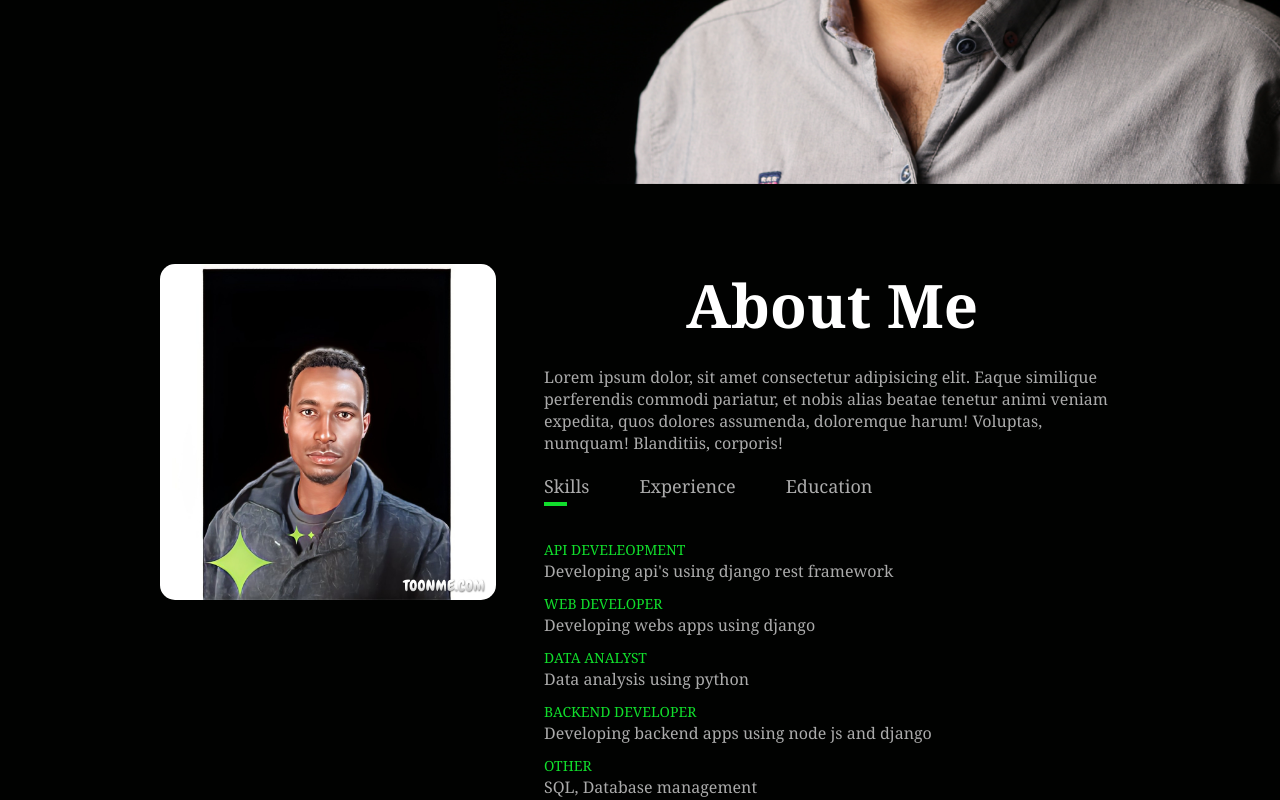
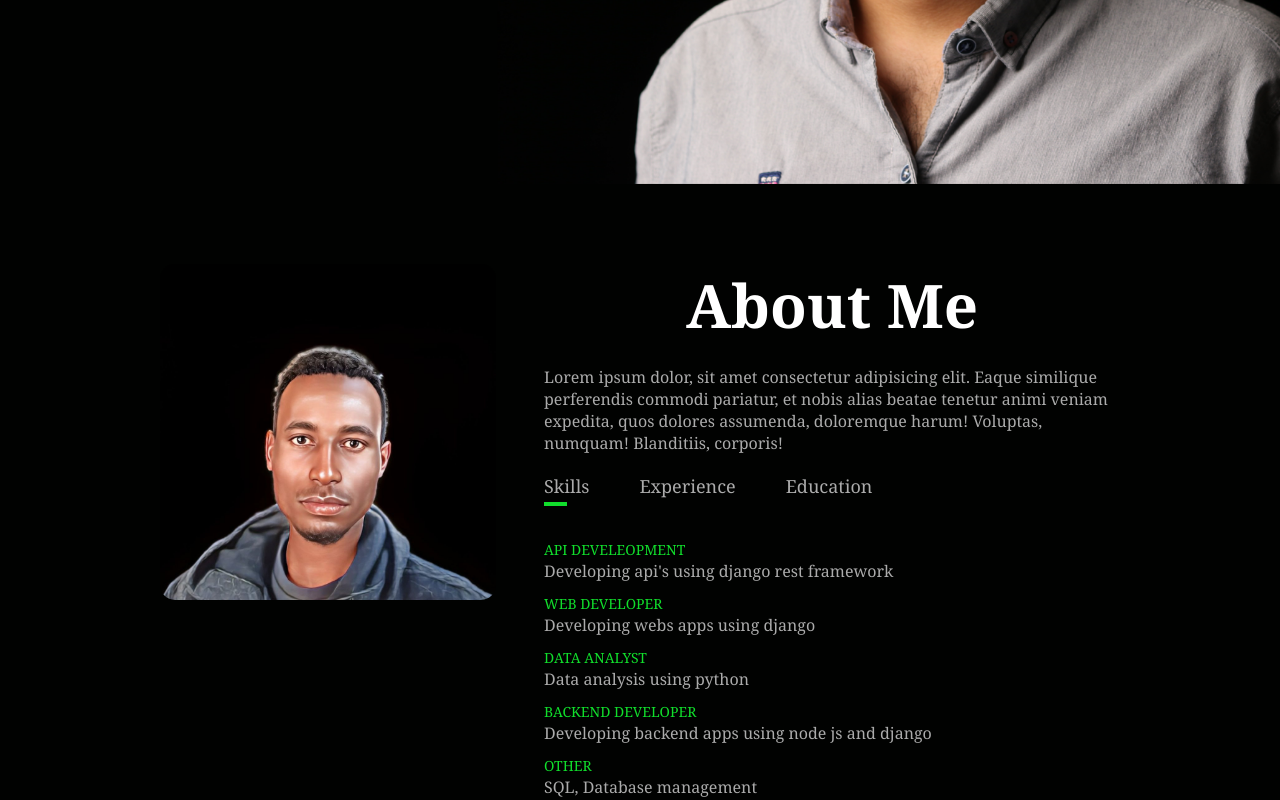
Before and after one commit to mark-kibo/my-portfolio, a plain HTML site: page index.html in a window 1280 px wide. Shown: the part 616-1416 px from the top of the page. Drawn offline with Linux system fonts and the light colour scheme.

Commit message:
added an avatar

```diff
--- a/index.html
+++ b/index.html
@@ -37,7 +37,7 @@
         <div class="container">
             <div class="row">
                 <div class="about-col-1">
-                    <img src="./images/toonmecom_64c510.jpeg" alt="">
+                    <img src="./images/MARK KIBOCHA(3).jpg" alt="">
                 </div>
                 <div class="about-col-2">
                     <h1 class="sub-title">About Me</h1>
```
Also changed, not shown: images/MARK KIBOCHA(3).jpg (added), images/imageedit_6_8612051775.jpg (added), images/toonmecom_64c510.jpeg (deleted).
